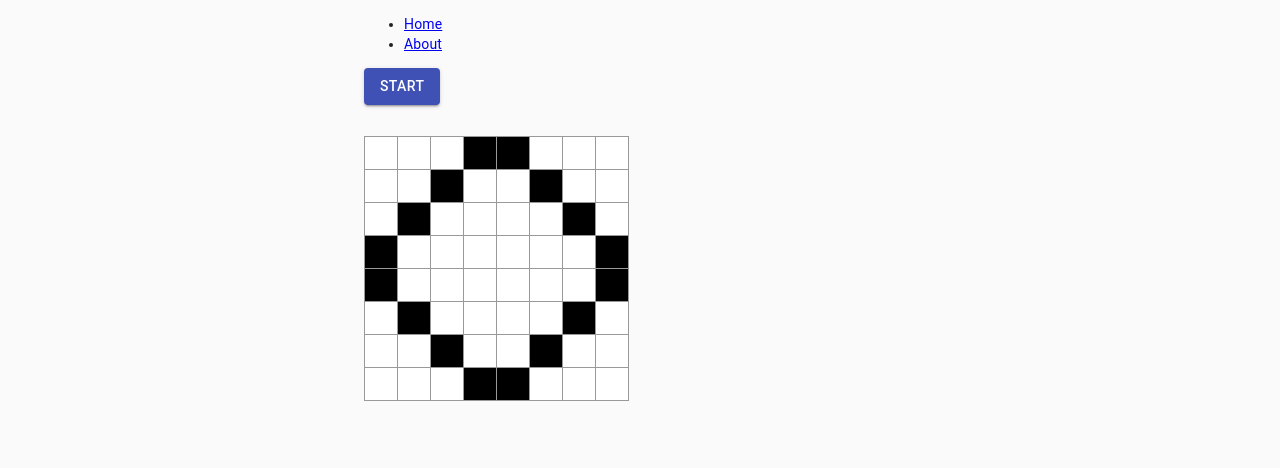
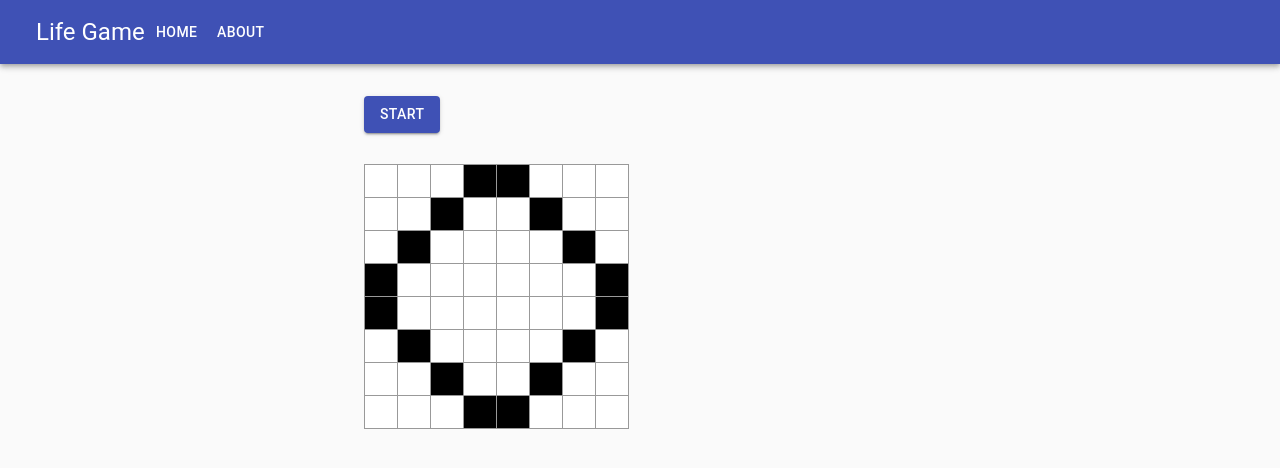
Before and after one commit to koyo-miyamura/lifegame_react, a React (Create React App) app: page / in a window 1280 px wide. Shown: the top 468 px of the page. Built offline with nearby package versions, Linux system fonts and the light colour scheme.

Commit message:
ヘッダー部分のデザイン

```diff
--- a/src/containers/App.tsx
+++ b/src/containers/App.tsx
@@ -1,24 +1,16 @@
 import React, { FC } from "react";
-import { BrowserRouter as Router, Switch, Route, Link } from "react-router-dom";
+import { BrowserRouter as Router, Switch, Route } from "react-router-dom";
 import { CssBaseline, Container } from "@material-ui/core";
 import { routes } from "../routes";
+import AppHeader from "./AppHeader";
 
 const App: FC<{}> = () => {
   return (
     <Router>
       <CssBaseline />
+      <AppHeader routes={routes} />
+
       <Container maxWidth="sm">
-        <nav>
-          <ul>
-            <li>
-              <Link to="/">Home</Link>
-            </li>
-            <li>
-              <Link to="/about">About</Link>
-            </li>
-          </ul>
-        </nav>
-
         <Switch>
           {routes.map((route) => (
             <Route
--- /dev/null
+++ b/src/containers/AppHeader.tsx
@@ -0,0 +1,41 @@
+import React, { FC } from "react";
+import { useHistory } from "react-router-dom";
+import {
+  AppBar,
+  Toolbar,
+  IconButton,
+  Typography,
+  Button,
+  Box,
+} from "@material-ui/core";
+import { Route } from "../routes";
+
+type AppHeaderProps = {
+  routes: Route[];
+};
+
+const AppHeader: FC<AppHeaderProps> = ({ routes }) => {
+  const history = useHistory();
+
+  return (
+    <Box mb={4}>
+      <AppBar position="static">
+        <Toolbar>
+          <IconButton edge="start" color="inherit" aria-label="menu" />
+          <Typography variant="h5">Life Game</Typography>
+          {routes.map((route) => (
+            <Button
+              key={route.name}
+              color="inherit"
+              onClick={() => history.push(route.path)}
+            >
+              {route.name}
+            </Button>
+          ))}
+        </Toolbar>
+      </AppBar>
+    </Box>
+  );
+};
+
+export default AppHeader;
--- a/src/routes.tsx
+++ b/src/routes.tsx
@@ -2,12 +2,13 @@ import { FC } from "react";
 import Home from "./containers/Home";
 import About from "./containers/About";
 
-type Route = {
+export type Route = {
+  name: string;
   path: string;
   component: FC;
 };
 
 export const routes: Route[] = [
-  { path: "/", component: Home },
-  { path: "/about", component: About },
+  { name: "Home", path: "/", component: Home },
+  { name: "About", path: "/about", component: About },
 ];
```
